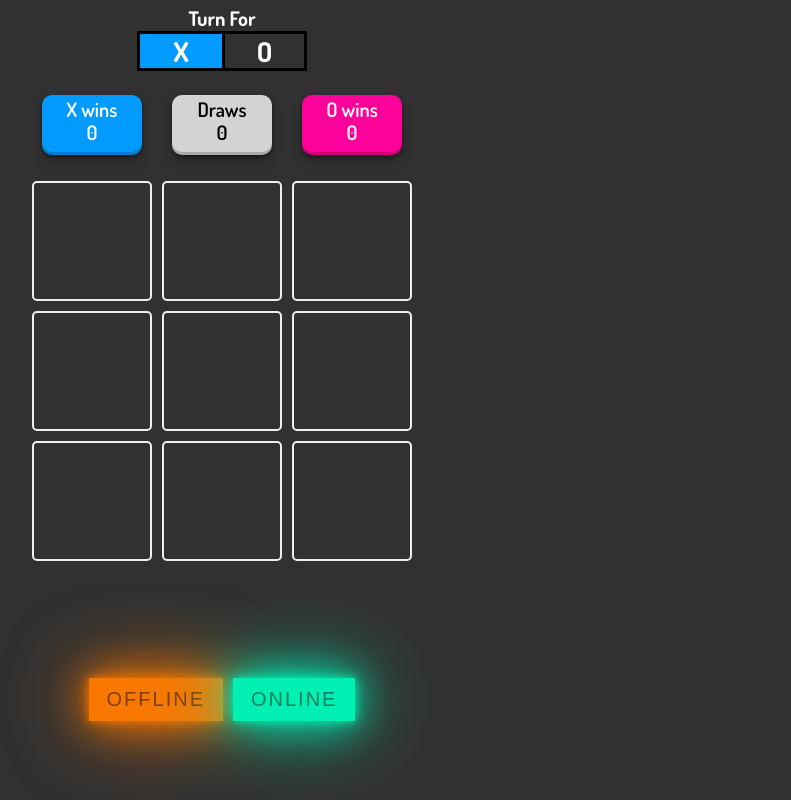
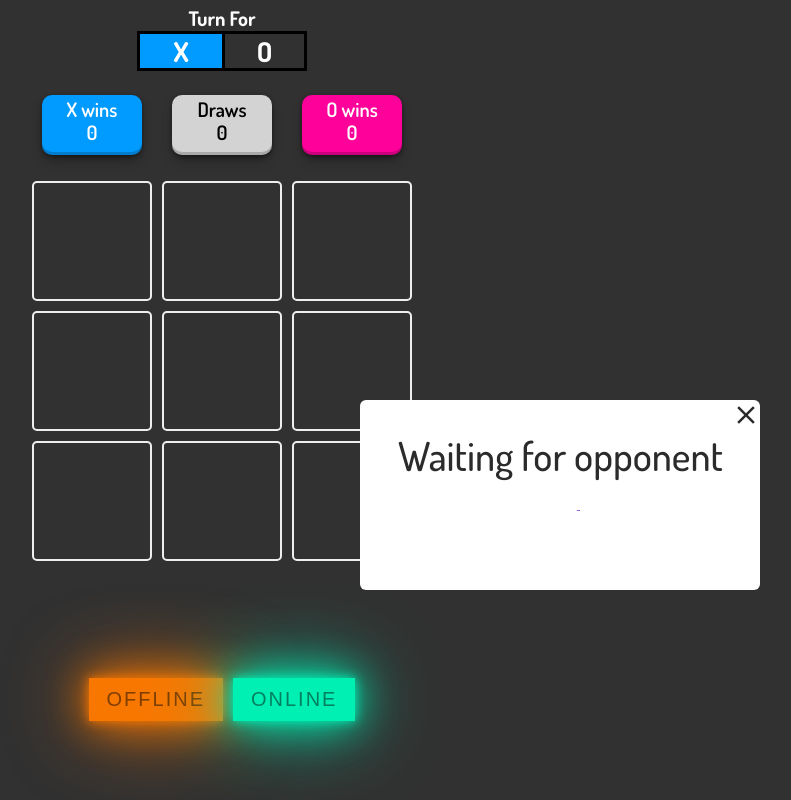
Before and after one commit to oneslaught/React-Tic-Tac-Toe, a React app: page / in a window 1280 px wide. Both pictures are taken after a click on the button "ONLINE". Shown: the whole page, without its empty margins (418-1209 px from the left). Built offline with nearby package versions, Linux system fonts and the light colour scheme; no server answers.

Commit message:
popup added

```diff
--- a/package.json
+++ b/package.json
@@ -3,6 +3,10 @@
   "version": "0.1.0",
   "private": true,
   "dependencies": {
+    "@emotion/react": "^11.11.4",
+    "@emotion/styled": "^11.11.0",
+    "@mui/icons-material": "^5.15.14",
+    "@mui/material": "^5.15.14",
     "framer-motion": "^11.0.20",
     "react": "^18.2.0",
     "react-dom": "^18.2.0",
--- /dev/null
+++ b/src/components/Backdrop.tsx
@@ -0,0 +1,13 @@
+import React from "react";
+
+import { motion } from "framer-motion";
+import classBd from "../styles/board.module.css";
+import { BackdropProps } from "../types";
+
+export default function Backdrop({ children, onClick }: BackdropProps) {
+  return (
+    <motion.div className={classBd.backdrop} onClick={onClick} initial={{ opacity: 0 }} animate={{ opacity: 1 }} exit={{ opacity: 0 }}>
+      {children}
+    </motion.div>
+  );
+}
--- a/src/components/GameMode.tsx
+++ b/src/components/GameMode.tsx
@@ -1,13 +1,31 @@
-import { motion } from "framer-motion";
-import React from "react";
+import { motion, AnimatePresence } from "framer-motion";
+import React, { useState } from "react";
 
 import modeButtonStyle from "../styles/game-mode.module.css";
 import { useGameContext } from "./context/GameProvider";
 import { useOnlineContext } from "./context/OnlineProvider";
+import Modal from "./Modal";
 
 export default function GameMode() {
   const { gameInProgress } = useGameContext();
   const { connect, disconnect, isOnlineMode } = useOnlineContext();
+
+  const [modalOpen, setModalOpen] = useState(false);
+  const close = () => {
+    setModalOpen(false);
+  };
+  const open = () => {
+    setModalOpen(true);
+  };
+
+  const handleClick = () => {
+    connect();
+    if (modalOpen) {
+      close();
+    } else {
+      open();
+    }
+  };
 
   return (
     <div className={`${modeButtonStyle.container}`}>
@@ -23,10 +41,14 @@ export default function GameMode() {
         className={`${modeButtonStyle.button} ${modeButtonStyle.online} ${gameInProgress && modeButtonStyle.hidden} ${
           isOnlineMode && modeButtonStyle.clicked
         }`}
-        onClick={connect}
+        onClick={handleClick}
       >
         Online
       </motion.button>
+
+      <AnimatePresence initial={false} mode="wait" onExitComplete={() => null}>
+        {modalOpen && <Modal modalOpen={modalOpen} handleClose={close} />}
+      </AnimatePresence>
     </div>
   );
 }
--- /dev/null
+++ b/src/components/Modal.tsx
@@ -0,0 +1,65 @@
+import React from "react";
+
+import { motion } from "framer-motion";
+import Backdrop from "./Backdrop";
+import modal from "../styles/modal.module.css";
+import { ModalProps } from "../types";
+import CloseIcon from "@mui/icons-material/Close";
+import CircularProgress from "@mui/material/CircularProgress";
+
+const dropIn = {
+  hidden: {
+    y: "-100vh",
+    opacity: 0,
+  },
+  visible: {
+    y: "0",
+    opacity: 1,
+    transition: {
+      duration: 0.1,
+      type: "spring",
+      damping: 25,
+      stiffness: 500,
+    },
+  },
+  exit: {
+    y: "100vh",
+    opacity: 0,
+  },
+};
+
+const Modal: React.FC<ModalProps> = ({ handleClose }) => {
+  return (
+    <Backdrop onClick={handleClose}>
+      <motion.div
+        drag
+        dragConstraints={{ left: 0, top: 0, right: 0, bottom: 0 }}
+        dragElastic={0.6}
+        onClick={(e) => {
+          e.stopPropagation();
+        }}
+        className={`${modal.modalWindow}`}
+        variants={dropIn}
+        initial="hidden"
+        animate="visible"
+        exit="exit"
+      >
+        <div className={modal.titlePopup}>Waiting for opponent</div>
+        <React.Fragment>
+          <svg width={0} height={0}>
+            <defs>
+              <linearGradient id="my_gradient" x1="0%" y1="0%" x2="0%" y2="100%">
+                <stop offset="0%" stopColor="#019afe" />
+                <stop offset="100%" stopColor="#fe019a" />
+              </linearGradient>
+            </defs>
+          </svg>
+          <CircularProgress sx={{ "svg circle": { stroke: "url(#my_gradient)" } }} />
+        </React.Fragment>
+        <CloseIcon onClick={handleClose} className={modal.closeIcon} sx={{ fontSize: 30 }}></CloseIcon>
+      </motion.div>
+    </Backdrop>
+  );
+};
+
+export default Modal;
--- a/src/styles/app.css
+++ b/src/styles/app.css
@@ -17,4 +17,5 @@ body {
   user-select: none;
   font-family: "Dosis", sans-serif;
   font-weight: 600;
+  overflow: hidden;
 }
--- /dev/null
+++ b/src/styles/modal.module.css
@@ -0,0 +1,28 @@
+.modalWindow {
+  top: 50%;
+  margin: auto;
+  border-radius: 12px;
+  display: flex;
+  flex-direction: column;
+  align-items: center;
+  z-index: 10;
+  width: 400px;
+  background-color: #ffffff;
+  border-radius: 6px;
+  position: absolute;
+  text-align: center;
+  padding: 0 30px 30px;
+  color: #2b2b2b;
+}
+
+.titlePopup {
+  font-size: 40px;
+  font-weight: 500;
+  margin: 30px 0 10px;
+}
+
+.closeIcon {
+  position: relative;
+  bottom: 130px;
+  left: 186px;
+}
```
Also changed, not shown: src/styles/backdrop.module.css (added, +12 -0 lines), src/types.ts (+10 -0 lines), 1 other file (tests, documents, lock files or other folders).
